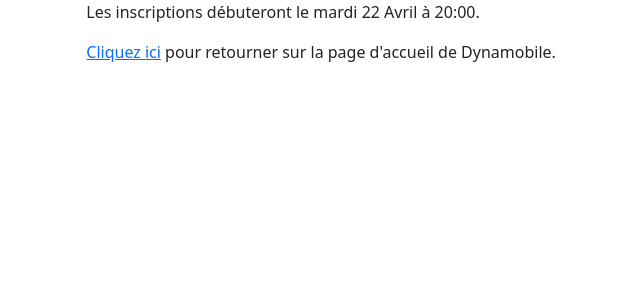
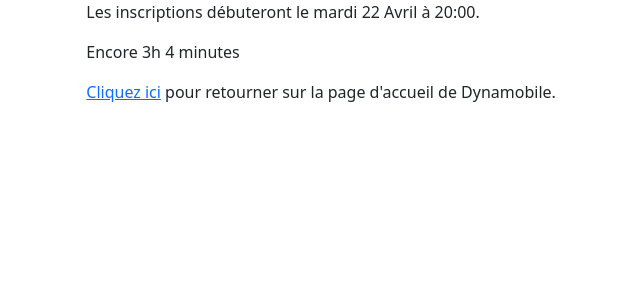
Before and after one commit to acelpb/dyn_signup, a Django app: page / in a window 1280 px wide. Shown: the part 80-380 px from the top of the page, without its empty margins (139-779 px from the left). Run offline with Django 3.2, Linux system fonts and the light colour scheme.

Commit message:
fix: add countdown

```diff
--- a/signup2023/templates/signup/index.html
+++ b/signup2023/templates/signup/index.html
@@ -11,6 +11,7 @@
                 {% with date=start_signup.date time=start_signup.time %}
                     <p>Les inscriptions débuteront le {{ start_signup|date:"l d E" }} à
                         {{ start_signup.time|time:"H:i" }}.</p>
+                    <p>Encore {{ hours_remaining }}h {{ minutes_remaining }} minutes</p>
                     <p>
                         {% blocktrans %}
                             <a href="https://www.dynamobile.net/">Cliquez ici</a> pour retourner sur la page d'accueil
--- a/signup2023/views.py
+++ b/signup2023/views.py
@@ -27,6 +27,9 @@ class HomePage(TemplateView):
     def get_context_data(self, **kwargs):
         kwargs = super().get_context_data(**kwargs)
         kwargs["registration_open"] = timezone.now() >= settings.DYNAMOBILE_START_SIGNUP
+        time_remaining = settings.DYNAMOBILE_START_SIGNUP - timezone.now()
+        kwargs["hours_remaining"] = int(time_remaining.total_seconds() // 3600)
+        kwargs["minutes_remaining"] = int(time_remaining.total_seconds() // 60 % 60)
         kwargs["start_signup"] = settings.DYNAMOBILE_START_SIGNUP
         kwargs["partial_open"] = settings.DYNAMOBILE_START_PARTIAL_SIGNUP
         kwargs["start"] = settings.DYNAMOBILE_FIRST_DAY
```
